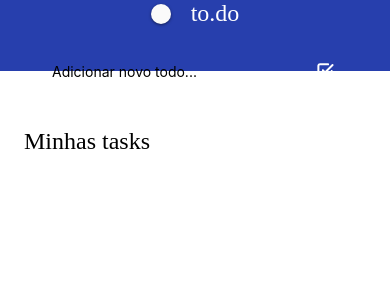
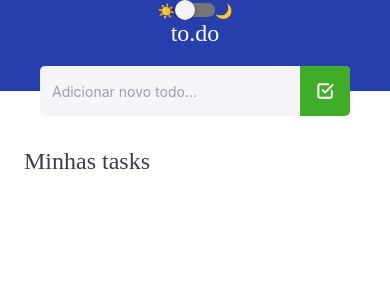
Before and after one commit to suzanemenon/react-native-todo-list, a React Native app: screen / in a window 390 px wide. Shown: the top 300 px of the page. Built offline with nearby package versions, Linux system fonts and the light colour scheme.

Commit message:
adding theme switcher

```diff
--- a/App.tsx
+++ b/App.tsx
@@ -1,16 +1,16 @@
-import React, { useState } from 'react';
-import { StatusBar } from 'react-native';
+import React, { useState, useEffect } from 'react';
+import { StatusBar, Switch, View, Text, StyleSheet } from 'react-native';
 import { Home } from './src/pages/Home';
 
-import { themes } from './src/theme';
-
-export interface AppProps {
-  onThemeChange: (isDarkTheme: boolean) => void;
-  theme: object;
-}
+import { palette } from './src/theme';
 
 export default function App() {
-  const [isDarkTheme, setIsDarkTheme] = useState(false);
+  const [isEnabled, setIsEnabled] = useState(false);
+  const [colors, setColors] = useState(palette['light']);
+
+  useEffect(() => {
+    setColors(isEnabled ? palette['dark'] : palette['light'])
+  }, [isEnabled]);
 
   return (
     <>
@@ -19,7 +19,28 @@ export default function App() {
         translucent
         barStyle="light-content"
       />
-      <Home onThemeChange={setIsDarkTheme} theme={isDarkTheme ? themes['dark'] : themes['light']}/>
+      <View style={styles(colors).themeSwitcher}>
+        <Text>☀️</Text>
+        <Switch
+          trackColor={{ false: colors.switcherTrackColorOff, true: colors.switcherTrackColorOn }}
+          thumbColor={isEnabled ? colors.switcherThumbColorOn : colors.switcherThumbColorOff}
+          ios_backgroundColor={colors.switcherIosBackgroundColor}
+          onValueChange={setIsEnabled}
+          value={isEnabled}
+        />
+        <Text>🌙</Text>
+      </View>
+      <Home colors={colors} />
     </>
   );
 }
+
+const styles = (colors) => StyleSheet.create({
+  themeSwitcher: {
+    paddingTop: StatusBar.currentHeight,
+    justifyContent: 'center',
+    alignItems: 'center',
+    flexDirection: 'row',
+    backgroundColor: colors.headerBackgroundColor,
+  }
+})
--- a/src/components/Header.tsx
+++ b/src/components/Header.tsx
@@ -1,44 +1,27 @@
-import React, { useState } from 'react';
+import React from 'react';
 import { View, Text, StatusBar, StyleSheet, Switch } from 'react-native';
-import { AppProps } from '../../App';
 
-export function Header({ onThemeChange, theme }: AppProps) {
-  const { theme: _theme } = theme['header'];
-
-  const [isEnabled, setIsEnabled] = useState(false);
-
-  const toggleSwitch = () => {
-    setIsEnabled(previousState => !previousState)
-    onThemeChange(isEnabled);
-  };
-
+export function Header({ colors }) {
   return (
-    <View style={styles(theme).header}>
-      <Switch
-          trackColor={{ false: theme.themeSwitchTrackColorOff, true: theme.themeSwitchTrackColorOn }}
-          thumbColor={isEnabled ? theme.themeSwitchThumbColorOn : theme.themeSwitchThumbColorOff}
-          ios_backgroundColor={theme.themeSwitchIosBackgroundColor}
-          onValueChange={toggleSwitch}
-          value={isEnabled}
-        />
-      <Text style={styles(theme).headerText}>to.</Text>
-      <Text style={[styles(theme).headerText, { fontFamily: 'Poppins-SemiBold' }]}>do</Text>
+    <View style={styles(colors).header}>
+      <Text style={styles(colors).headerText}>to.</Text>
+      <Text style={[styles(colors).headerText, { fontFamily: 'Poppins-SemiBold' }]}>do</Text>
     </View>
   )
 }
 
-const styles = (theme: any) => StyleSheet.create({
+const styles = (colors) => StyleSheet.create({
   header: {
     paddingTop: StatusBar.currentHeight,
     paddingBottom: 44,
-    backgroundColor: theme['header'].backgroundColor,
+    backgroundColor: colors.headerBackgroundColor,
     justifyContent: 'center',
     alignItems: 'center',
     flexDirection: 'row'
   },
   headerText: {
     fontSize: 24,
-    color: theme['header'].textColor,
+    color: colors.headerTextColor,
     fontFamily: 'Poppins-Regular',
   }
 });
--- a/src/components/MyTasksList.tsx
+++ b/src/components/MyTasksList.tsx
@@ -1,11 +1,10 @@
 import React from 'react';
 import { FlatList, TouchableOpacity, View, Text, StyleSheet, FlatListProps } from 'react-native';
-import { AppProps } from '../../App';
 
-function FlatListHeaderComponent(theme : AppProps) {
+function FlatListHeaderComponent({ colors } ) {
   return (
     <View>
-      <Text style={styles(theme).header}>Minhas tasks</Text>
+      <Text style={styles(colors).header}>Minhas tasks</Text>
     </View>
   )
 }
@@ -18,12 +17,10 @@ interface MyTasksListProps {
   }[];
   onPress: (id: number) => void;
   onLongPress: (id: number) => void;
-  theme: object;
+  colors: any;
 }
 
-export function MyTasksList({ tasks, onLongPress, onPress, theme }: MyTasksListProps) {
-  const { theme: _theme } = theme['myTasksList'];
-
+export function MyTasksList({ tasks, onLongPress, onPress, colors }: MyTasksListProps) {
   return (
     <FlatList
       data={tasks}
@@ -37,21 +34,21 @@ export function MyTasksList({ tasks, onLongPress, onPress, theme }: MyTasksListP
             activeOpacity={0.7}
             onPress={() => onPress(item.id)}
             onLongPress={() => onLongPress(item.id)}
-            style={ isTaskDone ? styles(theme).taskButtonDone : styles(theme).taskButton }
+            style={ isTaskDone ? styles(colors).taskButtonDone : styles(colors).taskButton }
           >
             <View
               testID={`marker-${index}`}
-              style={ isTaskDone ? styles(theme).taskMarkerDone : styles(theme).taskMarker }
+              style={ isTaskDone ? styles(colors).taskMarkerDone : styles(colors).taskMarker }
             />
             <Text
-              style={ isTaskDone ? styles(theme).taskTextDone : styles(theme).taskText }
+              style={ isTaskDone ? styles(colors).taskTextDone : styles(colors).taskText }
             >
               {item.title}
             </Text>
           </TouchableOpacity>
         )
       }}
-      ListHeaderComponent={<FlatListHeaderComponent theme={theme} />}
+      ListHeaderComponent={<FlatListHeaderComponent colors={colors} />}
       ListHeaderComponentStyle={{
         marginBottom: 20
       }}
@@ -63,9 +60,9 @@ export function MyTasksList({ tasks, onLongPress, onPress, theme }: MyTasksListP
   )
 }
 
-const styles = (theme: any) => StyleSheet.create({
+const styles = (colors) => StyleSheet.create({
   header: {
-    color: theme.titleColor,
+    color: colors.taskTitleColor,
     fontSize: 24,
     fontFamily: 'Poppins-SemiBold'
   },
@@ -83,11 +80,11 @@ const styles = (theme: any) => StyleSheet.create({
     width: 16,
     borderRadius: 8,
     borderWidth: 1,
-    borderColor: theme.taskMarkerBorderColor,
+    borderColor: colors.taskMarkerBorderColor,
     marginRight: 10
   },
   taskText: {
-    color: theme.taskTextColor,
+    color: colors.taskTextColor,
   },
   taskButtonDone: {
     flex: 1,
@@ -95,7 +92,7 @@ const styles = (theme: any) => StyleSheet.create({
     paddingVertical: 12,
     marginBottom: 4,
     borderRadius: 4,
-    backgroundColor: theme.taskButtonDoneBackgroundColor,
+    backgroundColor: colors.taskButtonDoneBackgroundColor,
     flexDirection: 'row',
     alignItems: 'center'
   },
@@ -103,11 +100,11 @@ const styles = (theme: any) => StyleSheet.create({
     height: 16,
     width: 16,
     borderRadius: 8,
-    backgroundColor: theme.taskMarkerDoneBackgroundColor,
+    backgroundColor: colors.taskMarkerDoneBackgroundColor,
     marginRight: 10
   },
   taskTextDone: {
-    color: theme.taskTextDoneColor,
+    color: colors.taskTextDoneColor,
     textDecorationLine: 'line-through'
   }
 })
--- a/src/components/TodoInput.tsx
+++ b/src/components/TodoInput.tsx
@@ -1,17 +1,15 @@
 import React, { useState } from 'react';
 import { Image, Platform, StyleSheet, TextInput, TouchableOpacity, View } from 'react-native';
-import { AppProps } from '../../App';
 
 import checkIcon from '../assets/icons/Check.png';
 
 interface TodoInputProps {
   addTask: (task: string) => void;
-  theme: object;
+  colors: any;
 }
 
-export function TodoInput({ addTask, theme }: TodoInputProps) {
+export function TodoInput({ addTask, colors }: TodoInputProps) {
   const [task, setTask] = useState('');
-  const { theme: _theme } = theme['todoInput'];
 
   function handleAddNewTask() {
     addTask(task);
@@ -19,11 +17,11 @@ export function TodoInput({ addTask, theme }: TodoInputProps) {
   }
 
   return (
-    <View style={[styles(theme).inputContainer, Platform.OS === 'ios' ? styles(theme).inputIOSShadow : styles(theme).inputAndroidShadow]}>
+    <View style={[styles(colors).inputContainer, Platform.OS === 'ios' ? styles(colors).inputIOSShadow : styles(colors).inputAndroidShadow]}>
       <TextInput
-        style={styles(theme).input}
+        style={styles(colors).input}
         placeholder="Adicionar novo todo..."
-        placeholderTextColor={theme.inputPlaceholderColor}
+        placeholderTextColor={colors.inputPlaceholderColor}
         returnKeyType="send"
         onSubmitEditing={handleAddNewTask}
         value={task}
@@ -32,7 +30,7 @@ export function TodoInput({ addTask, theme }: TodoInputProps) {
       <TouchableOpacity
         testID="add-new-task-button"
         activeOpacity={0.7}
-        style={styles(theme).addButton}
+        style={styles(colors).addButton}
         onPress={handleAddNewTask}
       >
         <Image source={checkIcon} />
@@ -41,9 +39,9 @@ export function TodoInput({ addTask, theme }: TodoInputProps) {
   )
 }
 
-const styles = (theme: any) => StyleSheet.create({
+const styles = (colors) => StyleSheet.create({
   inputContainer: {
-    backgroundColor: theme.inputContainerBackgroundColor,
+    backgroundColor: colors.inputContainerBackgroundColor,
     borderRadius: 5,
     marginTop: -25,
     marginHorizontal: 40,
@@ -52,15 +50,15 @@ const styles = (theme: any) => StyleSheet.create({
     alignItems: 'center',
   },
   input: {
-    color: theme.inputColor,
+    color: colors.inputColor,
     flex: 1,
-    backgroundColor: theme.inputBackgroundColor,
+    backgroundColor: colors.inputBackgroundColor,
     paddingLeft: 12,
     borderTopLeftRadius: 5,
     borderBottomLeftRadius: 5,
   },
   inputIOSShadow: {
-    shadowColor: theme.inputIOSShadowColor,
+    shadowColor: colors.inputIOSShadowColor,
     shadowOffset: {
       width: 0,
       height: 2
@@ -72,7 +70,7 @@ const styles = (theme: any) => StyleSheet.create({
     elevation: 5
   },
   addButton: {
-    backgroundColor: theme.addButtonBackgroundColor,
+    backgroundColor: colors.inputAddButtonBackgroundColor,
     height: 50,
     paddingHorizontal: 16,
     justifyContent: 'center',
--- a/src/pages/Home.tsx
+++ b/src/pages/Home.tsx
@@ -1,6 +1,5 @@
 import React, { useState } from 'react';
 import { View } from 'react-native';
-import { AppProps } from '../../App';
 
 import { Header } from '../components/Header';
 import { MyTasksList } from '../components/MyTasksList';
@@ -12,7 +11,7 @@ interface Task {
   done: boolean;
 }
 
-export function Home({ onThemeChange, theme }: AppProps) {
+export function Home({ colors }) {
   const [tasks, setTasks] = useState<Task[]>([]);
 
   function handleAddTask(newTaskTitle: string) {
@@ -46,16 +45,16 @@ export function Home({ onThemeChange, theme }: AppProps) {
   }
 
   return (
-    <View style={{ flex: 1, backgroundColor: theme['home'].backgroundColor }}>
-      <Header onThemeChange={onThemeChange} theme={theme} />
+    <View style={{ flex: 1, backgroundColor: colors.homeBackgroundColor }}>
+      <Header colors={colors} />
 
-      <TodoInput addTask={handleAddTask} theme={theme} />
+      <TodoInput addTask={handleAddTask} colors={colors} />
 
       <MyTasksList
         tasks={tasks}
         onPress={handleMarkTaskAsDone}
         onLongPress={handleRemoveTask}
-        theme={theme}
+        colors={colors}
       />
     </View>
   )
--- a/src/theme/index.ts
+++ b/src/theme/index.ts
@@ -1,3 +1,3 @@
-import themes from './themes';
+import palette from './palette';
 
-export { themes }
+export { palette }
--- /dev/null
+++ b/src/theme/palette.ts
@@ -0,0 +1,46 @@
+export default {
+    light: {
+        switcherTrackColorOn: '#81b0ff',
+        switcherTrackColorOff: '#767577',
+        switcherThumbColorOn: '#f5dd4b',
+        switcherThumbColorOff: '#f4f3f4',
+        switcherIosBackgroundColor: '#3e3e3e',
+        homeBackgroundColor: '#FFF',
+        headerBackgroundColor: '#273FAD',
+        headerTextColor: '#FFF',
+        taskTitleColor: '#3D3D4D',
+        taskMarkerBorderColor: '#3D3D4D',
+        taskTextColor: '#3D3D4D',
+        taskButtonDoneBackgroundColor: 'rgba(25, 61, 223, 0.1)',
+        taskMarkerDoneBackgroundColor: '#273FAD',
+        taskTextDoneColor: '#A09CB1',
+        inputColor: '#A09CB1',
+        inputPlaceholderColor: '#A09CB1',
+        inputContainerBackgroundColor: '#F5F4F8',
+        inputBackgroundColor: '#F5F4F8',
+        inputIOSShadowColor: '#000',
+        inputAddButtonBackgroundColor: '#3FAD27',
+    },
+    dark: {
+        switcherTrackColorOn: '#212136',
+        switcherTrackColorOff: '#767577',
+        switcherThumbColorOn: '#565BFF',
+        switcherThumbColorOff: '#f4f3f4',
+        switcherIosBackgroundColor: '#212136',
+        homeBackgroundColor: '#10101E',
+        headerBackgroundColor: '#191932',
+        headerTextColor: '#E1E1E6',
+        taskTitleColor: '#565BFF',
+        taskMarkerBorderColor: '#565BFF',
+        taskTextColor: '#E1E1E6',
+        taskButtonDoneBackgroundColor: 'rgba(33, 33, 54, 0.3)',
+        taskMarkerDoneBackgroundColor: '#565BFF',
+        taskTextDoneColor: 'rgba(225, 225, 230, 0.6)',
+        inputColor: '#E1E1E6',
+        inputPlaceholderColor: '#E1E1E6',
+        inputContainerBackgroundColor: '#212136',
+        inputBackgroundColor: '#212136',
+        inputIOSShadowColor: '#000',
+        inputAddButtonBackgroundColor: '#565BFF',
+    },
+};
--- a/src/theme/themes.ts
+++ /dev/null
@@ -1,62 +0,0 @@
-export default {
-    light: {
-        home: {
-            backgroundColor: '#FFF',
-        },
-        header: {
-            backgroundColor: '#273FAD',
-            textColor: '#FFF',
-            themeSwitchTrackColorOn: '#81b0ff',
-            themeSwitchTrackColorOff: '#767577',
-            themeSwitchThumbColorOn: '#f5dd4b',
-            themeSwitchThumbColorOff: '#f4f3f4',
-            themeSwitchIosBackgroundColor: '#3e3e3e'
-        },
-        myTasksList: {
-            titleColor: '#3D3D4D',
-            taskMarkerBorderColor: '#3D3D4D',
-            taskTextColor: '#3D3D4D',
-            taskButtonDoneBackgroundColor: 'rgba(25, 61, 223, 0.1)',
-            taskMarkerDoneBackgroundColor: '#273FAD',
-            taskTextDoneColor: '#A09CB1'
-        },
-        todoInput: {
-            inputColor: '#A09CB1',
-            inputPlaceholderColor: '#A09CB1',
-            inputContainerBackgroundColor: '#F5F4F8',
-            inputBackgroundColor: '#F5F4F8',
-            inputIOSShadowColor: '#000',
-            addButtonBackgroundColor: '#3FAD27',
-        }
-    },
-    dark: {
-        home: {
-            backgroundColor: '#10101E',
-        },
-        header: {
-            backgroundColor: '#191932',
-            textColor: '#E1E1E6',
-            themeSwitchTrackColorOn: '#212136',
-            themeSwitchTrackColorOff: '#767577',
-            themeSwitchThumbColorOn: '#565BFF',
-            themeSwitchThumbColorOff: '#f4f3f4',
-            themeSwitchIosBackgroundColor: '#212136'
-        },
-        myTasksList: {
-            titleColor: '#565BFF',
-            taskMarkerBorderColor: '#565BFF',
-            taskTextColor: '#E1E1E6',
-            taskButtonDoneBackgroundColor: 'rgba(33, 33, 54, 0.3)',
-            taskMarkerDoneBackgroundColor: '#565BFF',
-            taskTextDoneColor: 'rgba(225, 225, 230, 0.6)'
-        },
-        todoInput: {
-            inputColor: '#E1E1E6',
-            inputPlaceholderColor: '#E1E1E6',
-            inputContainerBackgroundColor: '#212136',
-            inputBackgroundColor: '#212136',
-            inputIOSShadowColor: '#000',
-            addButtonBackgroundColor: '#565BFF',
-        }
-    },
-};
```
